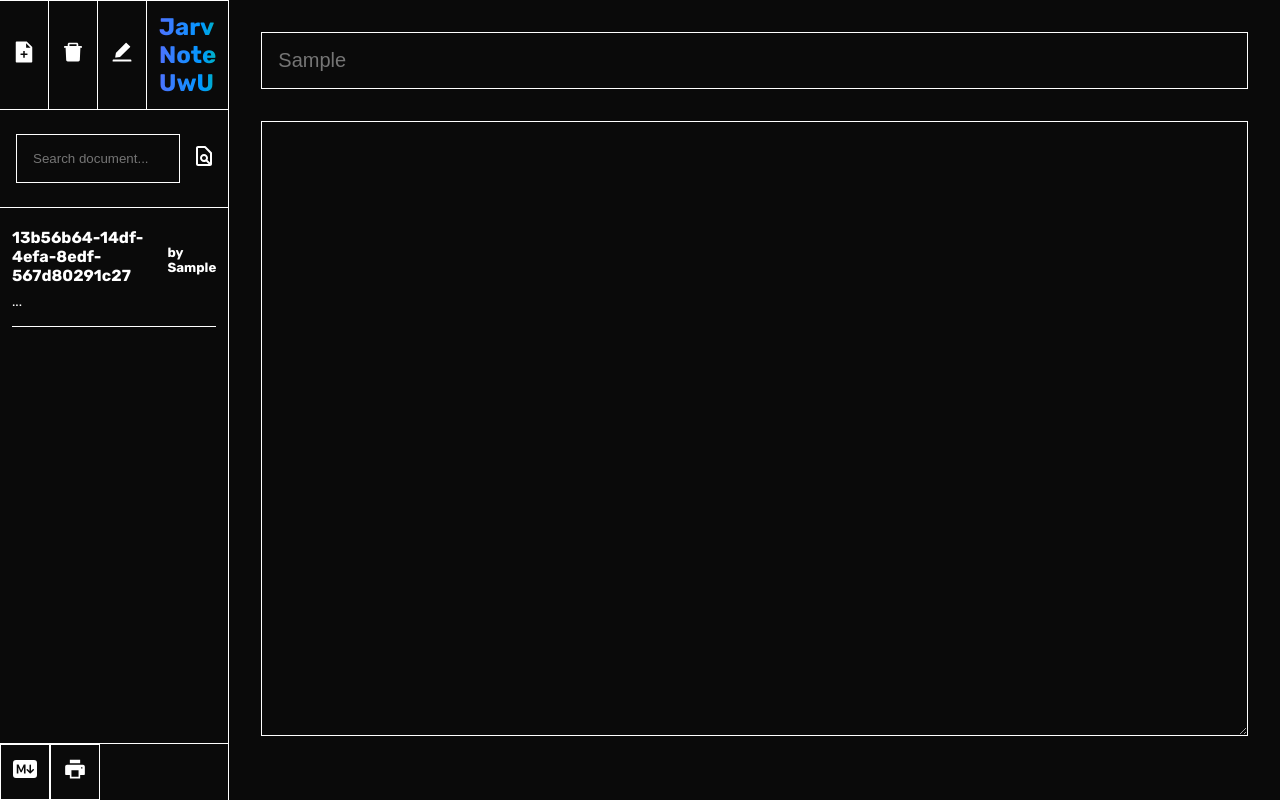
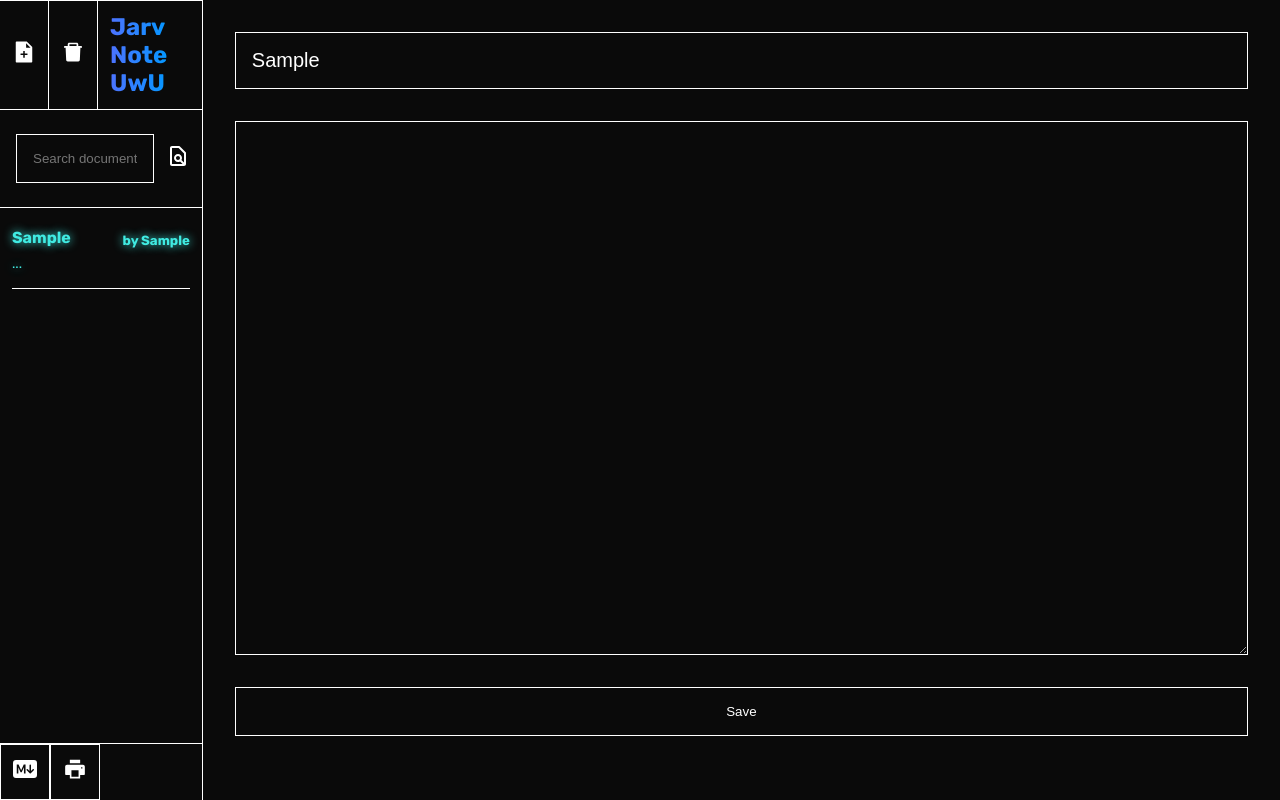
Before and after one commit to Jarvx404/JarvNote, a React (Vite) app: page / in a window 1280 px wide. Both pictures are taken after typing "Sample", "Sample" into the empty fields and a click on the button "Create". Built offline with nearby package versions, Linux system fonts and the light colour scheme.

Commit message:
added functional but render buggy file creation

```diff
--- a/src/components/Editor/Editor.jsx
+++ b/src/components/Editor/Editor.jsx
@@ -3,7 +3,7 @@ import { useState } from "react";
 
 import Sidebar from "../Sidebar/Sidebar"
 
-import {createFile, updateFile} from "./fileManager.js"
+import {createFile} from "./fileManager.js"
 import NewNote from "../Modals/QuickNote/NewNote";
 import Text from "../Text/Text";
 
@@ -18,6 +18,17 @@ function Editor(){
 
 
     const [showCreate, setShowCreate] = useState(true);
+
+    const updateFile = (newFile, oldFile) => {
+        let idx=0;
+        for(let f=0; f < files.length; f+=1){
+            if(files[f].id == oldFile.id){
+                files[f] = newFile;
+            }
+        }
+
+        setFiles(files);
+    }
 
 
 
@@ -51,14 +62,18 @@ function Editor(){
         modalState: showCreate,
         setActiveFile: setActiveFile,
         updateFile: updateFile,
+
+        setFiles:setFiles
     }
+
+
 
     return(
         <>
             <div className="editor-layout">
             <NewNote modalProps={createModalProps} fileActions={fileActions}></NewNote>
-            <Sidebar files={files} fileActions ={fileActions}></Sidebar>
-            <Text activeFile={activeFile} fileActions={fileActions}></Text>
+            <Sidebar files={files} fileActions ={fileActions} activeFile={activeFile}></Sidebar>
+            <Text files={files} activeFile={activeFile} modalProps={createModalProps} fileActions={fileActions}></Text>
             </div>
 
         </>
--- a/src/components/Editor/fileManager.js
+++ b/src/components/Editor/fileManager.js
@@ -9,13 +9,3 @@ export const createFile = (title, text, author) => {
     }
     return newFile;
 }
-
-export const updateFile = (id, title, text, author) => {
-    const datedFile = {
-        id: id,
-        title:title,
-        text:text,
-        author: author,
-    }
-    return updateFile
-}
--- a/src/components/Sidebar/Sidebar.jsx
+++ b/src/components/Sidebar/Sidebar.jsx
@@ -1,3 +1,4 @@
+import { useEffect, useState } from "react";
 import "./Sidebar.scss"
 
 
@@ -12,7 +13,8 @@ import { BsMarkdownFill } from 'react-icons/bs';
 
 
 
-function Sidebar({files, fileActions}){
+function Sidebar({files, fileActions, activeFile}){
+
 
     return(
         <div className="sidebar-wrapper">
@@ -23,7 +25,6 @@ function Sidebar({files, fileActions}){
                 }}><AiFillFileAdd/></button>
 
                 <button className="delete-file"><AiFillDelete/></button>
-                <button className="edit-file"><AiFillEdit/></button>
                 <h1 className="rainbow_text">Jarv Note UwU</h1>
             </div>
 
@@ -36,9 +37,9 @@ function Sidebar({files, fileActions}){
                 {
                     files.map((file) => {
                         return(
-                        <div className="sidebar-document">
-                            <div className="sidebar-document-header"><h4>{file.id}</h4><h5>by {file.author}</h5></div>
-                            <small>{`${file.text.substr(1, 50)} ...`}</small>
+                        <div key={file.id} className={`sidebar-document ${file.id === activeFile.id ? `selected` : ``}`} onClick={()=>fileActions.setActiveFile(file)}>
+                            <div className="sidebar-document-header"><h4>{file.title}</h4><h5>by {file.author}</h5></div>
+                            <small>{`${file.text.substr(0, 50)} ...`}</small>
                         </div>
                         )
                     })
@@ -47,7 +48,7 @@ function Sidebar({files, fileActions}){
 
 
             <div className="sidebar-bottom">
-                <button id="markdownButton"><BsMarkdownFill/></button>
+                <button id="markdownButton" onClick={fileActions.setFiles(files)}><BsMarkdownFill/></button>
                 <button id="markdownButton"><AiFillPrinter/></button>
             </div>
 
--- a/src/components/Sidebar/Sidebar.scss
+++ b/src/components/Sidebar/Sidebar.scss
@@ -108,6 +108,7 @@
     overflow-y:auto
 }
 
+
 .selected{
     color:$secondary-color;
     text-shadow: 0px 0px 10px $secondary-color;
--- a/src/components/Text/Text.jsx
+++ b/src/components/Text/Text.jsx
@@ -1,14 +1,32 @@
-import { useState } from 'react';
+import { useEffect, useState } from 'react';
 import './Text.scss'
 
 function Text({activeFile, fileActions}){
 
+    useEffect(() =>{
+        fileActions.setActiveFile(activeFile);
+    })
 
+    const [fileTitle, setFileTitle] = useState(activeFile.title);
+    const [fileText, setFileText] = useState(activeFile.text);
+
+    const saveFile = () => {
+        const newUpdate = {
+            id: activeFile.id,
+            title: fileTitle,
+            text: fileText,
+            author: activeFile.author
+        }
+        fileActions.updateFile(newUpdate, activeFile);
+        activeFile=newUpdate;
+
+    }
 
     return(
         <div className="text-wrapper">
-            <input type="text" className="file-title-field" placeholder={activeFile.title} onChange={(chg) => {fileActions.updateFile}}/>
-            <textarea className="file-content-field" value={activeFile.text}/>
+            <input type="text" className="file-title-field" defaultValue={activeFile.title} onChange={(chg)=>setFileTitle(chg.target.value)}/>
+            <textarea className="file-content-field" defaultValue={activeFile.text} onChange={(chg)=>setFileText(chg.target.value)}/>
+            <button onClick={() => saveFile()}>Save</button>
         </div>
     )
 }
--- a/src/components/Text/Text.scss
+++ b/src/components/Text/Text.scss
@@ -5,7 +5,7 @@
     flex-direction: column;
     width: 100%;
     margin: 2rem;
-    input,textarea{
+    input,textarea,button{
         padding: 1rem;
         margin-bottom: 2rem;
         width: 100%;
@@ -14,6 +14,9 @@
         outline: none;
         border: 1px solid $text-color;
     }
+    button:hover{
+        cursor: pointer;
+    }
     input{
         font-size: 1.25rem;
     }
```
